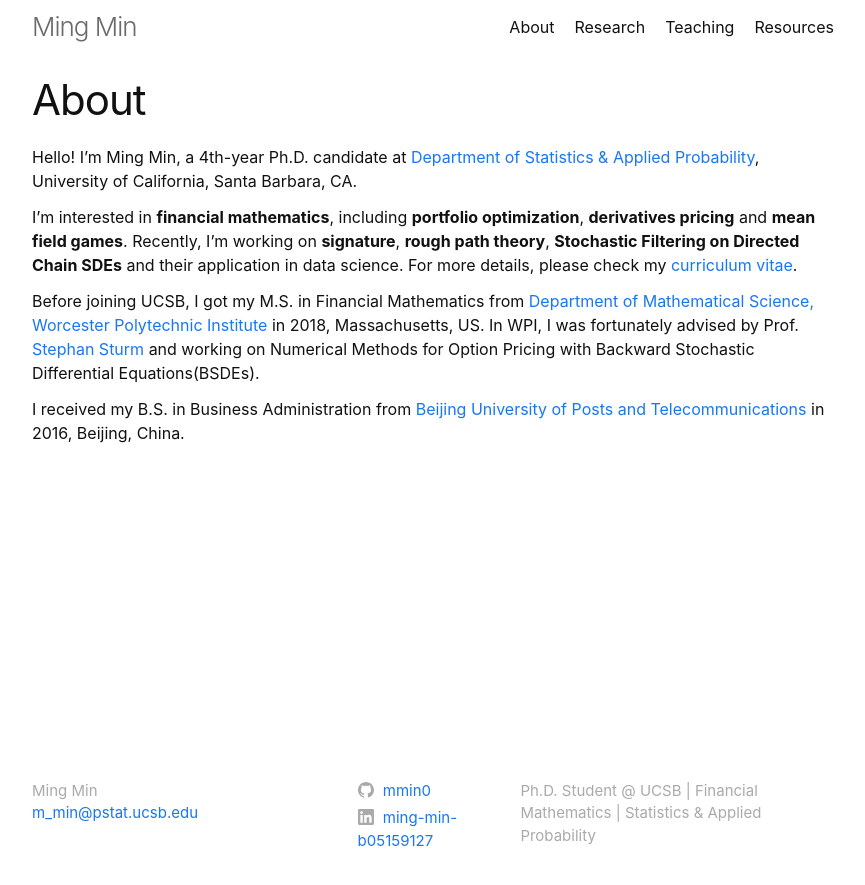
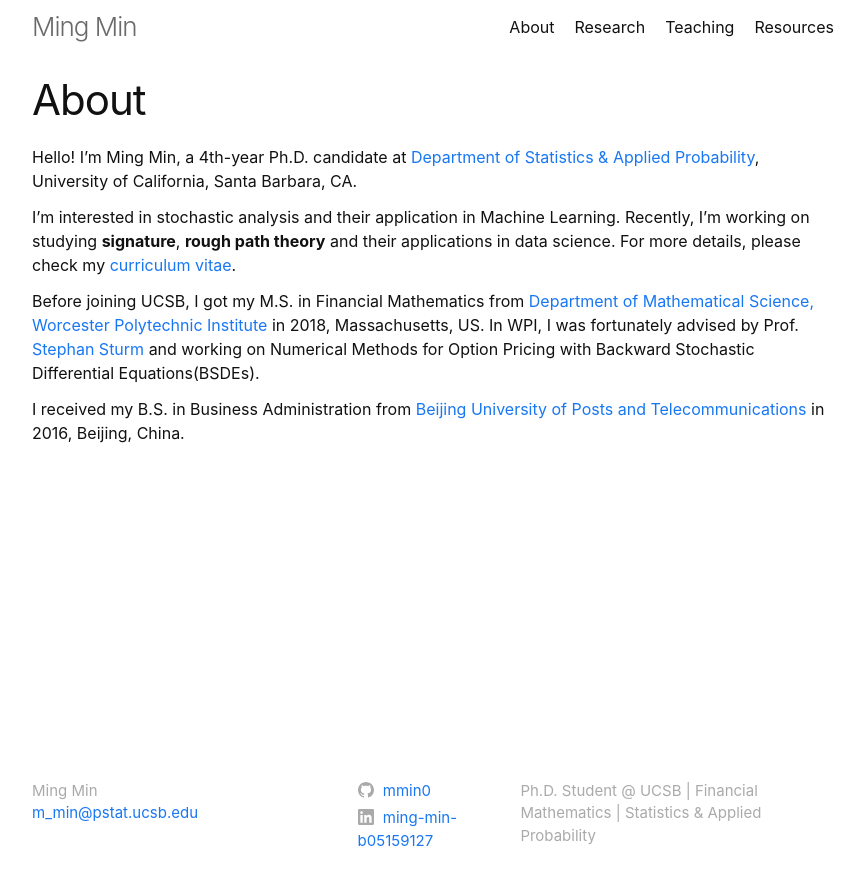
Before and after one commit to mmin0/mmin0.github.io, a Jekyll site: the page built from index.md, in a window 1280 px wide. Shown: the top 885 px of the page, without its empty margins (207-1072 px from the left). Built offline with Jekyll 4.4.1, drawn with Linux system fonts in a browser that asks for light colours.

Commit message:
update cv

```diff
--- a/index.md
+++ b/index.md
@@ -5,7 +5,7 @@ title: About
 
 Hello! I’m Ming Min, a 4th-year Ph.D. candidate at [Department of Statistics & Applied Probability](http://www.pstat.ucsb.edu){:target="_blank"}, University of California, Santa Barbara, CA.
 
-I'm interested in **financial mathematics**, including **portfolio optimization**, **derivatives pricing** and **mean field games**. Recently, I'm working on **signature**, **rough path theory**, **Stochastic Filtering on Directed Chain SDEs** and their application in data science. For more details, please check my [curriculum vitae](cv-2021.pdf){:target="_blank"}.
+I'm interested in stochastic analysis and their application in Machine Learning. Recently, I'm working on studying **signature**, **rough path theory** and their applications in data science. For more details, please check my [curriculum vitae](cv-2021.pdf){:target="_blank"}.
 
 Before joining UCSB, I got my M.S. in Financial Mathematics from [Department of Mathematical Science, Worcester Polytechnic Institute](https://www.wpi.edu/academics/departments/mathematical-sciences){:target="_blank"} in 2018, Massachusetts, US. In WPI, I was fortunately advised by Prof. [Stephan Sturm](http://users.wpi.edu/~ssturm/) and working on Numerical Methods for Option Pricing with Backward Stochastic Differential Equations(BSDEs).
 
```
Also changed, not shown: 2 other files.
